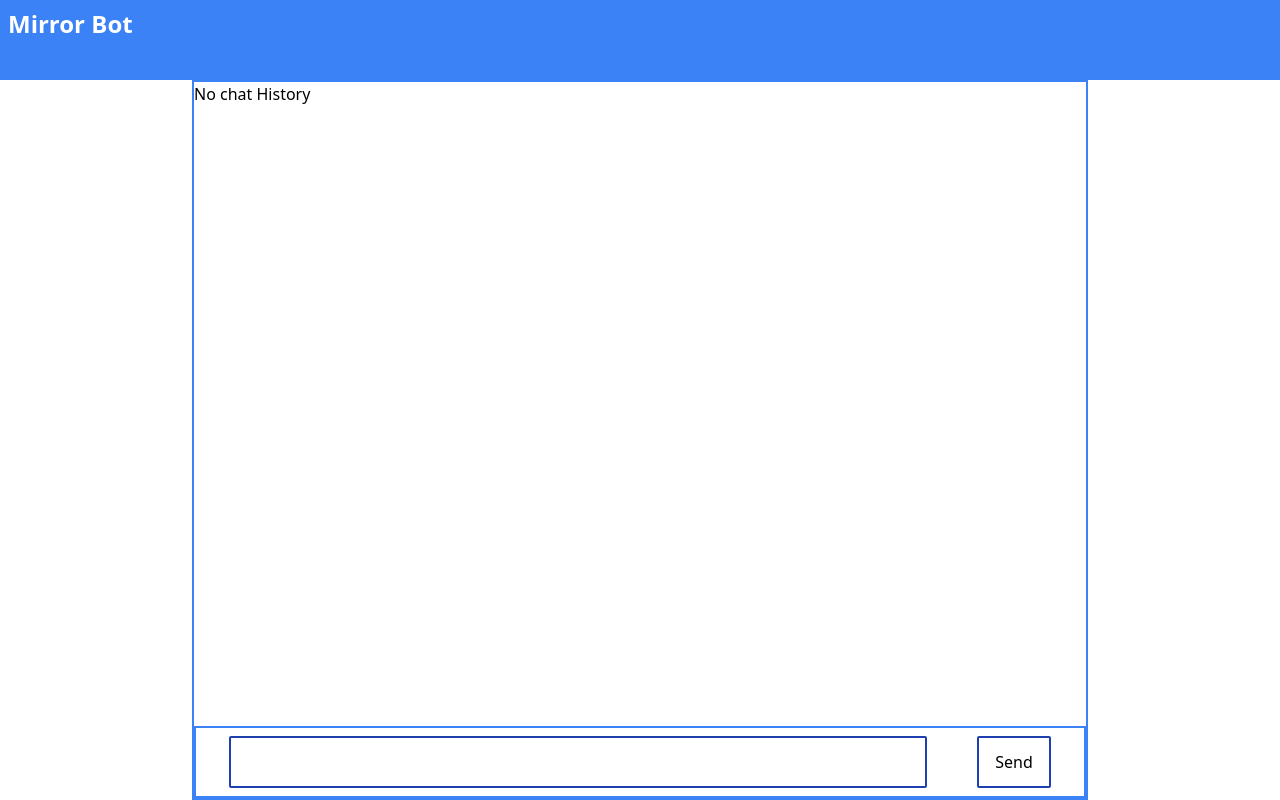
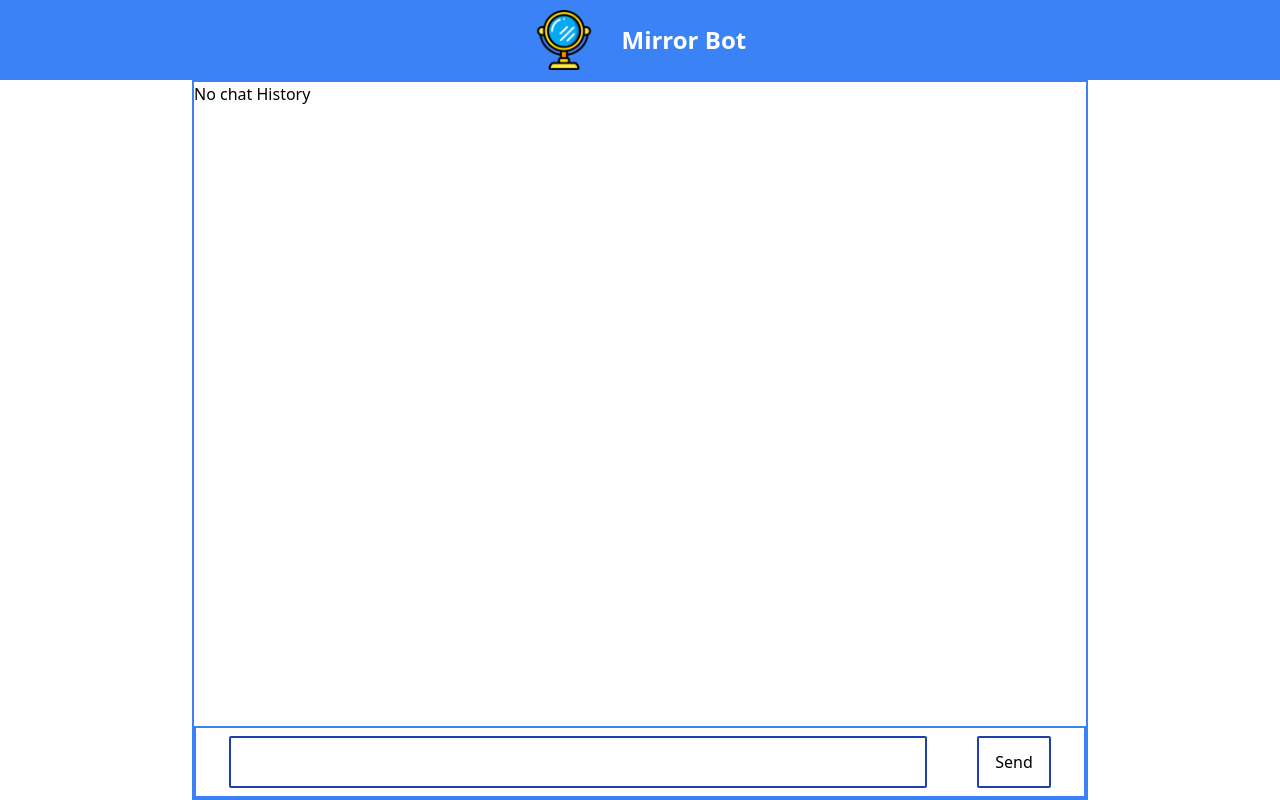
Before and after one commit to arp99/mirror-bot, a React (Create React App) app: page / in a window 1280 px wide. Built offline with nearby package versions, Linux system fonts and the light colour scheme.

Commit message:
Add bot image, update styles

```diff
--- a/src/components/Header/Header.jsx
+++ b/src/components/Header/Header.jsx
@@ -1,9 +1,13 @@
+import Mirror from "../../assets/mirror.png";
 const Header = () => {
   return (
-    <div className="w-full p-2 bg-blue-500 h-[10%] text-2xl font-semibold text-white">
-      Mirror Bot
+    <div className="w-full p-2 bg-blue-500 h-[10%] text-2xl font-semibold text-white flex justify-center">
+      <div className="flex items-center w-60 justify-around">
+        <img src={Mirror} alt="mirror bot" style={{ width:"60px", height:"60px"}} />
+        <p>Mirror Bot</p>
+      </div>
     </div>
   );
-}
+};
 
 export default Header;
```
